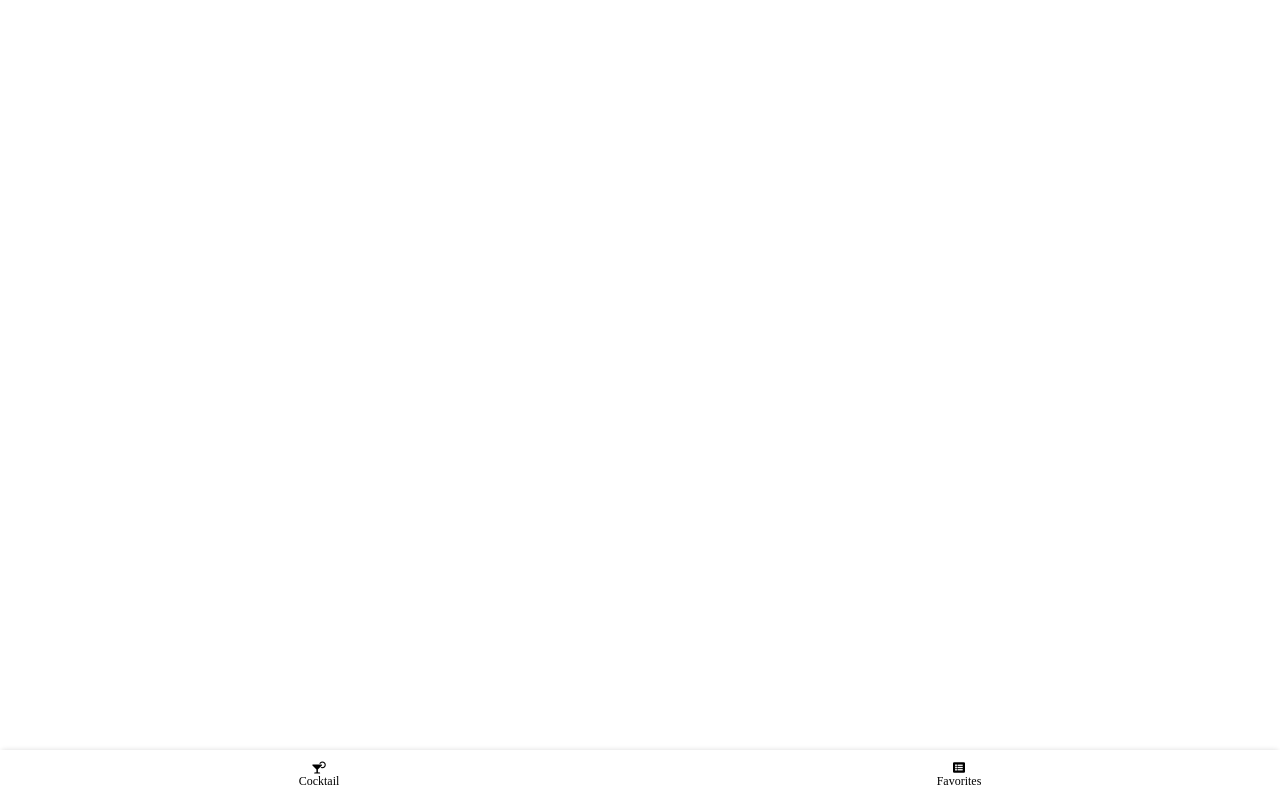
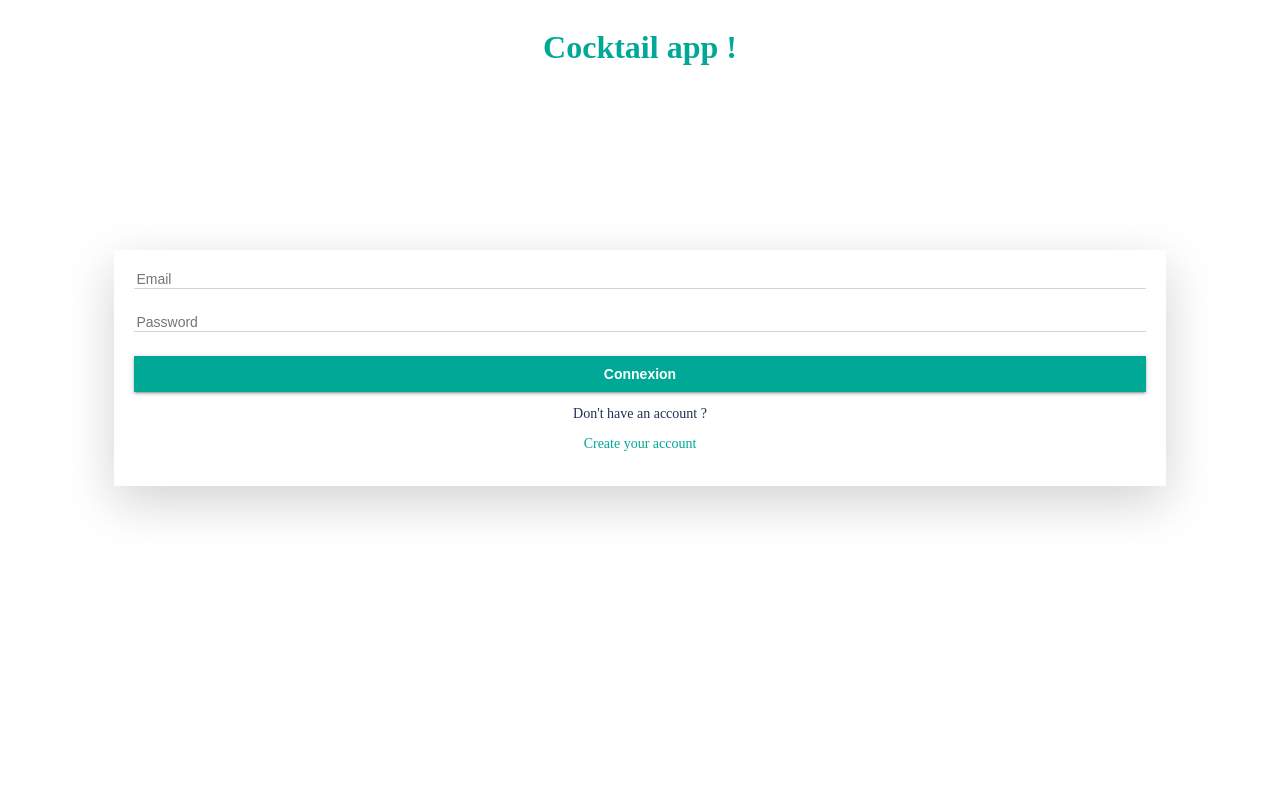
Before and after one commit to jbehuet/react-cocktails-ecv, a React (Create React App) app: page /login in a window 1280 px wide. Built offline with nearby package versions, Linux system fonts and the light colour scheme.

Commit message:
Add AUTH

```diff
--- a/src/App.js
+++ b/src/App.js
@@ -1,24 +1,41 @@
 
-import { Switch, Route } from 'react-router-dom';
+import { Switch, Route, Redirect } from 'react-router-dom';
 import { Menu } from './components/menu/Menu';
+import Auth from './pages/Auth';
 import Home from './pages/Home';
 import Favorites from './pages/Favorites';
-import { ApplicationProvider } from './domain/application.store';
+import { ApplicationContext, ApplicationProvider } from './domain/application.store';
 
 import './App.css';
+import { useContext } from 'react';
+
+const ProtectedRoute = ({ component: Component, ...rest }) => {
+  const { state } = useContext(ApplicationContext);
+  return (
+    <Route {...rest} render={props => state.isLoggedIn ? (
+      <Component {...props} />
+    ) : (
+        <Redirect to="/login" />
+      )
+    } />
+  )
+}
+
 
 function App() {
   return (
     <ApplicationProvider>
       <div className="App">
         <Switch>
-          <Route exact path='/' component={Home} />
-          <Route path='/cocktail/:id' component={Home} />
-          <Route path="/favorites" component={Favorites} />
+          <Route path='/login' component={Auth} />
+          <ProtectedRoute exact path='/' component={Home} />
+          <ProtectedRoute path='/cocktail/:id' component={Home} />
+          <ProtectedRoute path="/favorites" component={Favorites} />
+          <Redirect to="/" />
         </Switch>
         <Menu />
-      </div>
-    </ApplicationProvider>
+      </div >
+    </ApplicationProvider >
   );
 }
 
--- a/src/components/menu/Menu.js
+++ b/src/components/menu/Menu.js
@@ -1,14 +1,24 @@
+import { useContext } from 'react';
 import { useHistory, useLocation } from 'react-router-dom';
+import { ApplicationContext } from '../../domain/application.store';
+import { authLogout } from '../../domain/authentication/authentication.actions';
 import './Menu.css';
 
 export function Menu() {
+    const { state, dispatch } = useContext(ApplicationContext);
     const history = useHistory();
     const location = useLocation();
 
+    const logout = () => {
+        authLogout(dispatch);
+        history.push('/login');
+    }
+
+    if (!state.isLoggedIn) return null
     return (
         <nav className="mobile-bottom-nav">
             <div className="item" onClick={() => history.push('/')}>
-                <div className={`item-content ${(location.pathname === '/' || location.pathname.indexOf('/cocktail/') === 0 ) && 'active'}`}>
+                <div className={`item-content ${(location.pathname === '/' || location.pathname.indexOf('/cocktail/') === 0) && 'active'}`}>
                     <i className="fas fa-cocktail"></i>
                     Cocktail
                 </div>
@@ -19,6 +29,12 @@ export function Menu() {
                     Favorites
                 </div>
             </div>
+            <div className="item" onClick={logout}>
+                <div className={`item-content`}>
+                    <i className="fas fa-sign-out-alt"></i>
+                    Logout
+                </div>
+            </div>
         </nav>
     )
 }
--- /dev/null
+++ b/src/domain/authentication/authentication.actions.js
@@ -0,0 +1,49 @@
+import { register, login, logout } from './authentication.service';
+
+export const types = {
+    AUTH_STARTED: 'AUTH_STARTED',
+    AUTH_DONE: 'AUTH_DONE',
+    AUTH_LOGOUT: 'AUTH_LOGOUT',
+    AUTH_FAILED: 'AUTH_FAILED'
+}
+
+export function authRegister(dispatch, data) {
+    dispatch(_started());
+    register(data)
+        .then(token => dispatch(_onSuccess(token)))
+        .catch(error => dispatch(_onError(error)));
+}
+
+export function authLogin(dispatch, data) {
+    dispatch(_started());
+    login(data)
+        .then(token => dispatch(_onSuccess(token)))
+        .catch(error => dispatch(_onError(error)));
+}
+
+export function authLogout(dispatch, data) {
+    logout();
+    dispatch({
+        type: types.AUTH_LOGOUT
+    })
+}
+
+function _started() {
+    return {
+        type: types.AUTH_STARTED
+    }
+}
+
+function _onSuccess(token) {
+    return {
+        type: types.AUTH_DONE,
+        payload: token
+    }
+}
+
+function _onError(error) {
+    return {
+        type: types.AUTH_FAILED,
+        payload: error
+    }
+}
--- /dev/null
+++ b/src/domain/authentication/authentication.reducer.js
@@ -0,0 +1,37 @@
+import { types } from './authentication.actions';
+
+export default function reducer(state, action) {
+    switch (action.type) {
+        case types.AUTH_STARTED:
+            return {
+                ...state,
+                pending: true
+            }
+        case types.AUTH_DONE:
+            return {
+                ...state,
+                pending: false,
+                error: null,
+                isLoggedIn: true,
+                token: action.payload
+            }
+        case types.AUTH_LOGOUT: {
+            return {
+                ...state,
+                pending: false,
+                error: null,
+                isLoggedIn: false,
+                token: ''
+            }
+        }
+        case types.AUTH_FAILED:
+            return {
+                ...state,
+                pending: false,
+                isLoggedIn: false,
+                error: action.payload
+            }
+        default:
+            return state;
+    }
+}
--- /dev/null
+++ b/src/domain/authentication/authentication.service.js
@@ -0,0 +1,55 @@
+function setToken(token) {
+    localStorage.setItem('AUTH', token);
+}
+
+export function getToken() {
+    return localStorage.getItem('AUTH');
+}
+
+export function register(data) {
+    return fetch(`/api/register/`, {
+        method: 'POST',
+        headers: {
+            'Content-Type': 'application/json'
+        },
+        body: JSON.stringify(data)
+    })
+        .then(async res => {
+            if (res.status !== 200 && res.status !== 201) {
+                const { message } = await res.json()
+                throw new Error(message)
+            }
+            return res
+        })
+        .then(res => res.json())
+        .then(res => {
+            setToken(res.token);
+            return res;
+        })
+}
+
+export function login(data) {
+    return fetch(`/api/login/`, {
+        method: 'POST',
+        headers: {
+            'Content-Type': 'application/json'
+        },
+        body: JSON.stringify(data)
+    })
+        .then(async res => {
+            if (res.status !== 200 && res.status !== 201) {
+                const { message } = await res.json()
+                throw new Error(message)
+            }
+            return res
+        })
+        .then(res => res.json())
+        .then(res => {
+            setToken(res.token);
+            return res;
+        })
+}
+
+export function logout() {
+    localStorage.removeItem('AUTH');
+}
--- a/src/domain/cocktail/cocktail.service.js
+++ b/src/domain/cocktail/cocktail.service.js
@@ -1,6 +1,13 @@
 
 export function getCocktail(favorites) {
     return fetch('/api/cocktail')
+        .then(async res => {
+            if (res.status !== 200 && res.status !== 201) {
+                const { message } = await res.json()
+                throw new Error(message)
+            }
+            return res
+        })
         .then(res => res.json())
         .then(cocktail => {
             if (favorites.find(f => f.id === cocktail.idDrink)) {
@@ -13,5 +20,13 @@ export function getCocktail(favorites) {
 }
 
 export function getCocktailById(cocktailID) {
-    return fetch(`/api/cocktail/${cocktailID}`).then(res => res.json());
+    return fetch(`/api/cocktail/${cocktailID}`)
+        .then(async res => {
+            if (res.status !== 200 && res.status !== 201) {
+                const { message } = await res.json()
+                throw new Error(message)
+            }
+            return res
+        })
+        .then(res => res.json());
 }
--- a/src/domain/favorites/favorites.service.js
+++ b/src/domain/favorites/favorites.service.js
@@ -1,5 +1,21 @@
+import { getToken } from "../authentication/authentication.service";
+
 export function getFavorites() {
-    return fetch('/api/favorites').then(res => res.json());
+    return fetch('/api/favorites',
+        {
+            headers: {
+                'Content-Type': 'application/json',
+                'Authorization': getToken()
+            }
+        })
+        .then(async res => {
+            if (res.status !== 200 && res.status !== 201) {
+                const { message } = await res.json()
+                throw new Error(message)
+            }
+            return res
+        })
+        .then(res => res.json());
 }
 
 export function postFavorite(cocktail) {
@@ -7,9 +23,17 @@ export function postFavorite(cocktail) {
         {
             method: 'POST',
             headers: {
-                'Content-Type': 'application/json'
+                'Content-Type': 'application/json',
+                'Authorization': getToken()
             },
             body: JSON.stringify({ id: cocktail.idDrink, name: cocktail.strDrink })
+        })
+        .then(async res => {
+            if (res.status !== 200 && res.status !== 201) {
+                const { message } = await res.json()
+                throw new Error(message)
+            }
+            return res
         })
         .then(res => res.json());
 }
@@ -17,7 +41,18 @@ export function postFavorite(cocktail) {
 export function deleteFavorite(cocktailID) {
     return fetch(`/api/favorites/${cocktailID}`,
         {
-            method: 'DELETE'
+            method: 'DELETE',
+            headers: {
+                'Content-Type': 'application/json',
+                'Authorization': getToken()
+            }
+        })
+        .then(async res => {
+            if (res.status !== 200 && res.status !== 201) {
+                const { message } = await res.json()
+                throw new Error(message)
+            }
+            return res
         })
         .then(res => res.json())
 }
--- a/src/domain/reducers.js
+++ b/src/domain/reducers.js
@@ -4,10 +4,17 @@ import {
     failedReducer,
     logger
 } from './common.reducer';
+import authenticationReducer from './authentication/authentication.reducer';
 import cocktailReducer from './cocktail/cocktail.reducer';
 import favoritesReducer from './favorites/favorites.reducer';
+import { getToken } from './authentication/authentication.service';
+
+
+const token = getToken();
 
 export const initialState = {
+    isLoggedIn: !!token,
+    token: token,
     pending: false,
     cocktail: null,
     favorites: [],
@@ -25,6 +32,7 @@ export function composeReducers(initialState, reducers) {
 export default composeReducers(initialState, [
     logger,
     startedReducer,
+    authenticationReducer,
     cocktailReducer,
     favoritesReducer,
     doneReducer,
--- /dev/null
+++ b/src/pages/Auth.css
@@ -0,0 +1,61 @@
+.auth {
+  display: flex;
+  flex-direction: column;
+  height: 80vh;
+}
+
+h1 {
+  text-align: center;
+  color: #00a896;
+}
+
+form {
+  display: flex;
+  flex-direction: column;
+  width: 80%;
+  margin: auto;
+  padding: 20px;
+  box-shadow: 0 1rem 3rem rgba(0, 0, 0, 0.175) !important;
+}
+
+input {
+  border-radius: 0 !important;
+  border-left: 0 !important;
+  border-right: 0 !important;
+  border-top: 0 !important;
+  border-bottom: 1px solid #ced4da;
+  margin-bottom: 1.5rem !important;
+  background: transparent;
+  font-size: 14px;
+}
+
+button {
+  cursor: pointer;
+  background: #00a896;
+  color: #fff;
+  font-size: 14px;
+  font-weight: bold;
+  border: 0;
+  padding: 10px;
+  box-shadow: 0 2px 2px 0 rgba(0, 0, 0, 0.14),
+    0 3px 1px -2px rgba(0, 0, 0, 0.12), 0 1px 5px 0 rgba(0, 0, 0, 0.2);
+}
+
+p {
+  text-align: center;
+  font-size: 14px;
+  color: #1f3254;
+}
+
+span {
+  color: #00a896;
+  cursor: pointer;
+}
+
+.no-margin-top {
+  margin-top: 0;
+}
+
+p.error {
+  color: red;
+}
--- /dev/null
+++ b/src/pages/Auth.js
@@ -0,0 +1,63 @@
+import { useContext, useState, useEffect } from 'react';
+import { useHistory } from 'react-router-dom';
+import { ApplicationContext } from '../domain/application.store';
+import { authRegister, authLogin } from "../domain/authentication/authentication.actions";
+import './Auth.css';
+
+export default function Login() {
+    const history = useHistory();
+    const { state, dispatch } = useContext(ApplicationContext);
+    const [displayRegisterFrom, setDisplayRegisterForm] = useState(false);
+    const [form, setForm] = useState({
+        name: '',
+        email: '',
+        password: ''
+    });
+
+    const onChange = (e) => {
+        setForm({
+            ...form,
+            [e.target.name]: e.target.value
+        })
+    }
+
+    const register = (e) => {
+        e.preventDefault();
+        authRegister(dispatch, form);
+    }
+
+    const login = (e) => {
+        e.preventDefault();
+        authLogin(dispatch, { email: form.email, password: form.password });
+    }
+
+    useEffect(() => { if (state.isLoggedIn) history.push('/') }, [state.isLoggedIn, history])
+
+    return (
+        <div className="auth">
+            <h1>Cocktail app !</h1>
+            <form>
+                {state.error && <p className="error">{state.error.message}</p>}
+                {displayRegisterFrom ?
+                    <>
+                        <input name="name" type="text" placeholder="Name" onChange={onChange} />
+                        <input name="email" type="email" placeholder="Email" onChange={onChange} />
+                        <input name="password" type="password" placeholder="Password" onChange={onChange} />
+                        <button onClick={register}>Register</button>
+                        <p>Do have an account ?</p>
+                        <p className="no-margin-top"><span onClick={() => setDisplayRegisterForm(!displayRegisterFrom)}>Login</span></p>
+                    </>
+                    :
+                    <>
+                        <input name="email" type="email" placeholder="Email" onChange={onChange} />
+                        <input name="password" type="password" placeholder="Password" onChange={onChange} />
+                        <button onClick={login}>Connexion</button>
+                        <p>Don't have an account ?</p>
+                        <p className="no-margin-top"><span onClick={() => setDisplayRegisterForm(!displayRegisterFrom)}>Create your account</span></p>
+                    </>
+                }
+            </form>
+        </div>
+    )
+
+}
```
Also changed, not shown: 1 other file (tests, documents, lock files or other folders).
